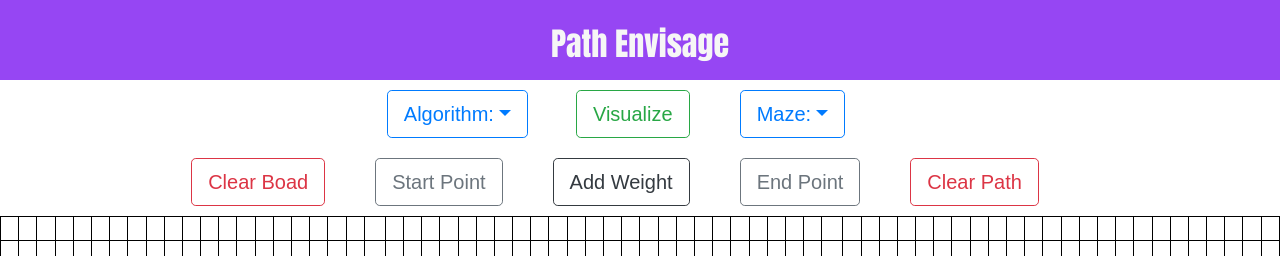
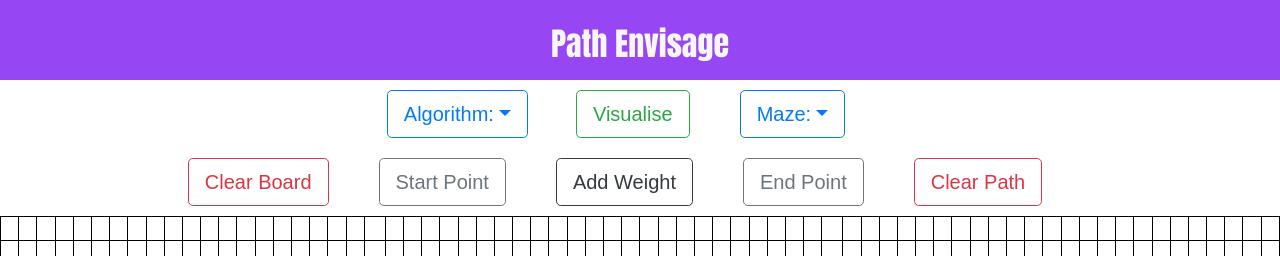
Before and after one commit to nikhilsoni-stack/path-envisage, a React app: page / in a window 1280 px wide. Shown: the top 256 px of the page. Built offline with nearby package versions, Linux system fonts and the light colour scheme.

Commit message:
initial commit

```diff
--- a/src/App.js
+++ b/src/App.js
@@ -28,7 +28,7 @@ class App extends Component {
       board_dict:this.board_dict,// map of cells
       algorithums:["BFS","DFS","Dijkstra","A-Star","Greedy-bfs","Swarm"],
       algorithumFunction:[this.bfs,this.dfs,this.dijkstra,this.aStar,this.greadyBfs,this.swarm],
-      mazeAlogrithums:["Random Obstruction","Random Connection","Recursive Divison"],
+      mazeAlogrithums:["Random Obstruction","Random Connection","Recursive Division"],
       mazeFunction:[this.randomObstructionMaze,this.randomConnectionMaze,this.recursiveDivison],
       crrAlgorithumId:-1,
       crrMazeID:-1,
--- a/src/Toolbar/Toolbar.js
+++ b/src/Toolbar/Toolbar.js
@@ -70,7 +70,7 @@ const toolbar=(prop)=>{
                 </div>
                 <div className="inner" >
 
-                <button type="button" onClick={()=>prop.visualizeHandler()}className="btn btn-outline-success btn-space btn-lg " disabled={prop.disableAll}>Visualize</button>
+                <button type="button" onClick={()=>prop.visualizeHandler()}className="btn btn-outline-success btn-space btn-lg " disabled={prop.disableAll}>Visualise</button>
                 </div>
                 <div className="inner">
                 <button className="btn-space btn btn-outline-primary dropdown-toggle mr-5 btn-lg waves-effect waves-light" type="button" data-toggle="dropdown" aria-haspopup="true" aria-expanded="false" disabled={prop.disableAll}>Maze:{prop.crrMaze}</button>
@@ -94,7 +94,7 @@ const toolbar=(prop)=>{
     </div>
     <div className="outer">
                 <div  className="inner">
-                <button type="button" onClick={()=>prop.clearBoadHandler()}className="btn btn-outline-danger btn-space btn-lg float " disabled={prop.disableAll}>Clear Boad</button>
+                <button type="button" onClick={()=>prop.clearBoadHandler()}className="btn btn-outline-danger btn-space btn-lg float " disabled={prop.disableAll}>Clear Board</button>
                 {/* <button type="button" onClick={()=>prop.setStart()}  className="btn btn-outline-secondary btn-space btn-lg float" disabled={prop.disableAll}>StartPonit</button> */}
                 <button type="button" className="btn btn-outline-secondary btn-space btn-lg float" data-toggle="modal" data-target="#myModal" disabled={prop.disableAll}>Start Point</button>
 
```
